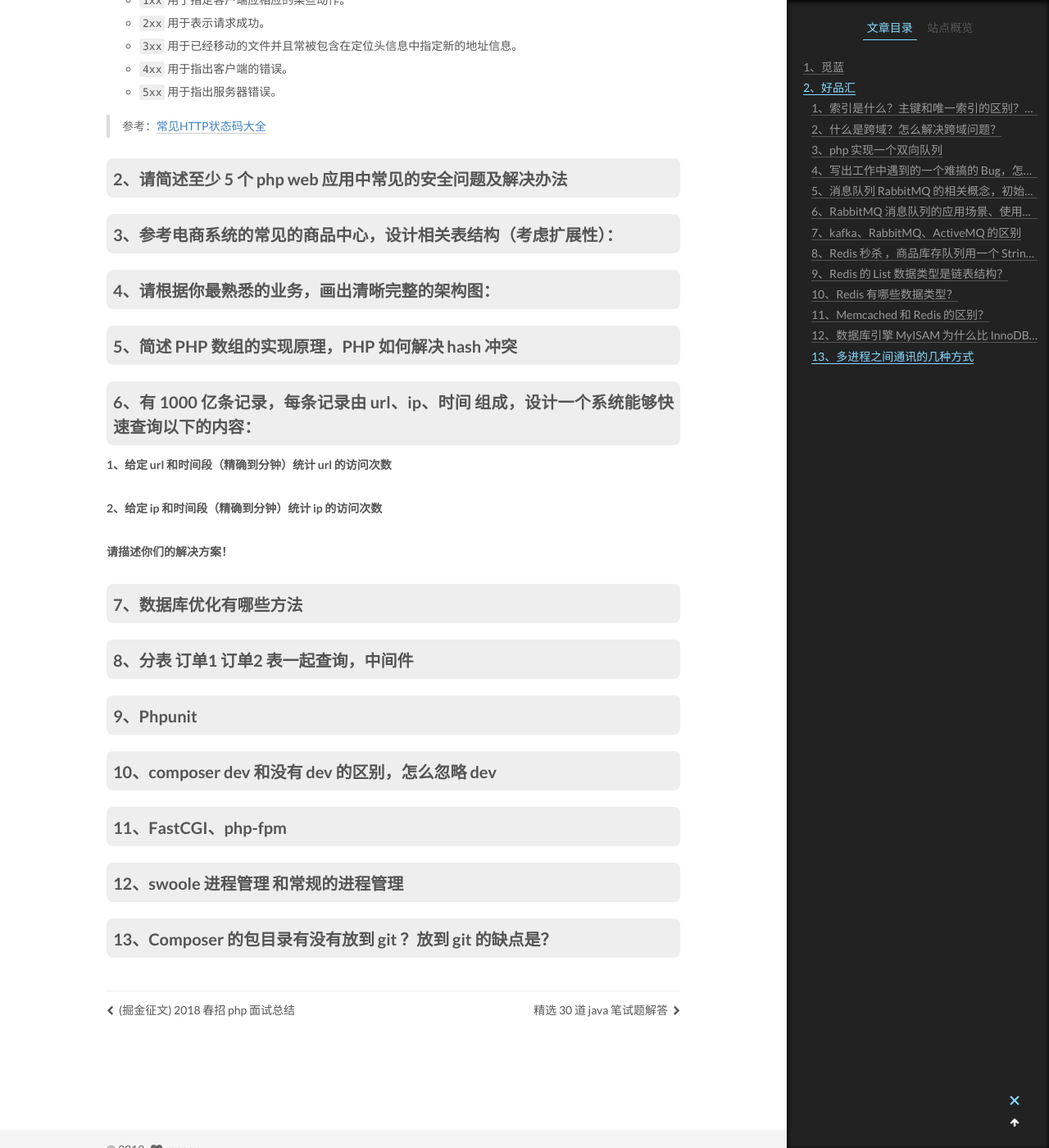
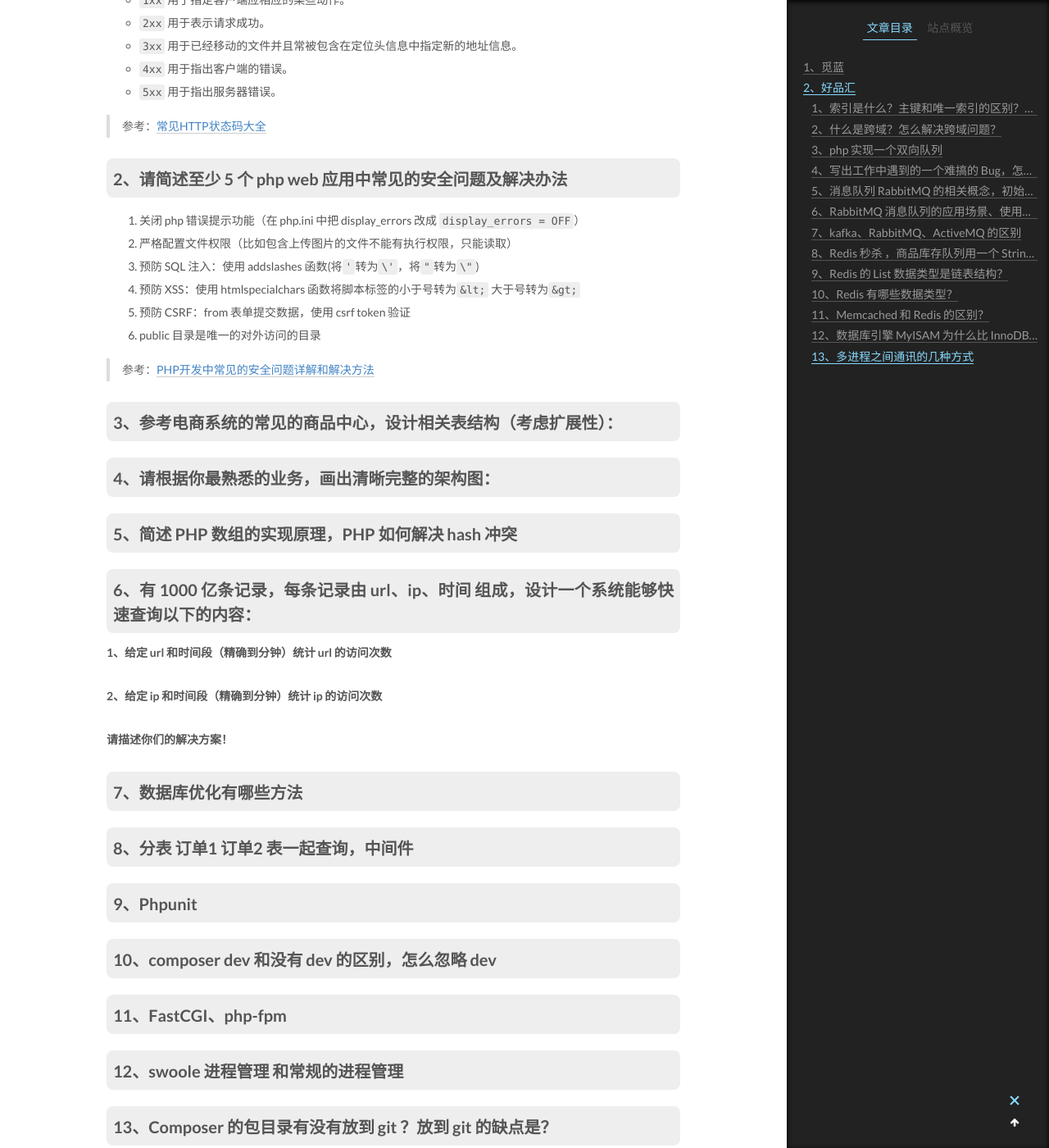
Before and after one commit to nnngu/LearningNotes, a Jekyll site: the page built from _posts/2018-06-05-PHP 面试题收集.md, in a window 1280 px wide and 1400 px high, scrolled down 19452 px. Shown: the whole window at 82% size. Built offline with Jekyll 4.4.1, drawn with Linux system fonts in a browser that asks for light colours.

Commit message:
修改文件: _posts/2018-06-05-PHP 面试题收集.md

```diff
--- a/_posts/2018-06-05-PHP 面试题收集.md
+++ b/_posts/2018-06-05-PHP 面试题收集.md
@@ -637,9 +637,18 @@ Laravel 框架内置的 Auth 用来验证用户是否登录，底层也是使用
 
 ### 2、请简述至少 5 个 php web 应用中常见的安全问题及解决办法
 
+1. 关闭 php 错误提示功能（在 php.ini 中把 display_errors 改成 `display_errors = OFF`）
+2. 严格配置文件权限（比如包含上传图片的文件不能有执行权限，只能读取）
+3. 预防 SQL 注入：使用 addslashes 函数(将`'`转为`\'`，将`"`转为`\"`)
+4. 预防 XSS：使用 htmlspecialchars 函数将脚本标签的小于号转为`&lt;` 大于号转为`&gt;`
+5. 预防 CSRF：from 表单提交数据，使用 csrf token 验证
+6. public 目录是唯一的对外访问的目录
+
+>参考：[PHP开发中常见的安全问题详解和解决方法](https://www.cnblogs.com/walblog/articles/8331399.html)
+
+### 3、参考电商系统的常见的商品中心，设计相关表结构（考虑扩展性）：
 
 
-### 3、参考电商系统的常见的商品中心，设计相关表结构（考虑扩展性）：
 
 ### 4、请根据你最熟悉的业务，画出清晰完整的架构图：
 
```
